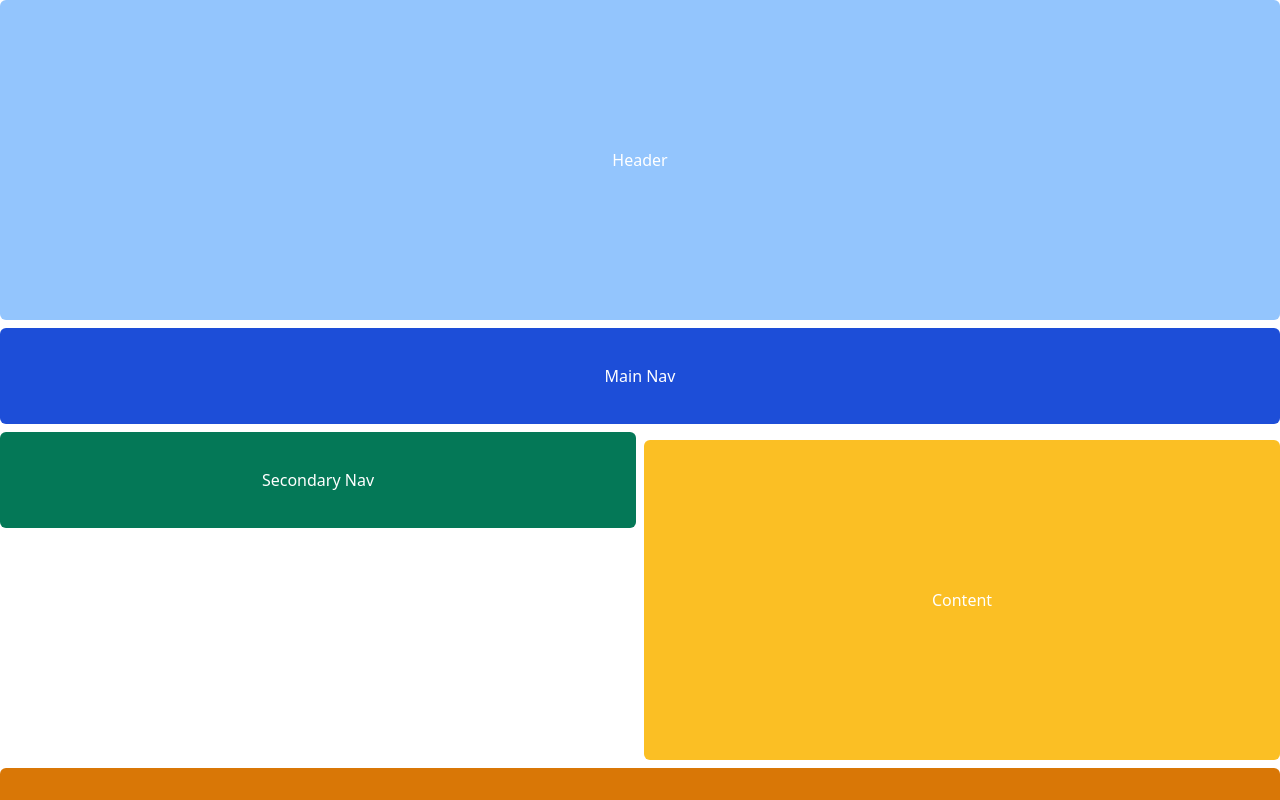
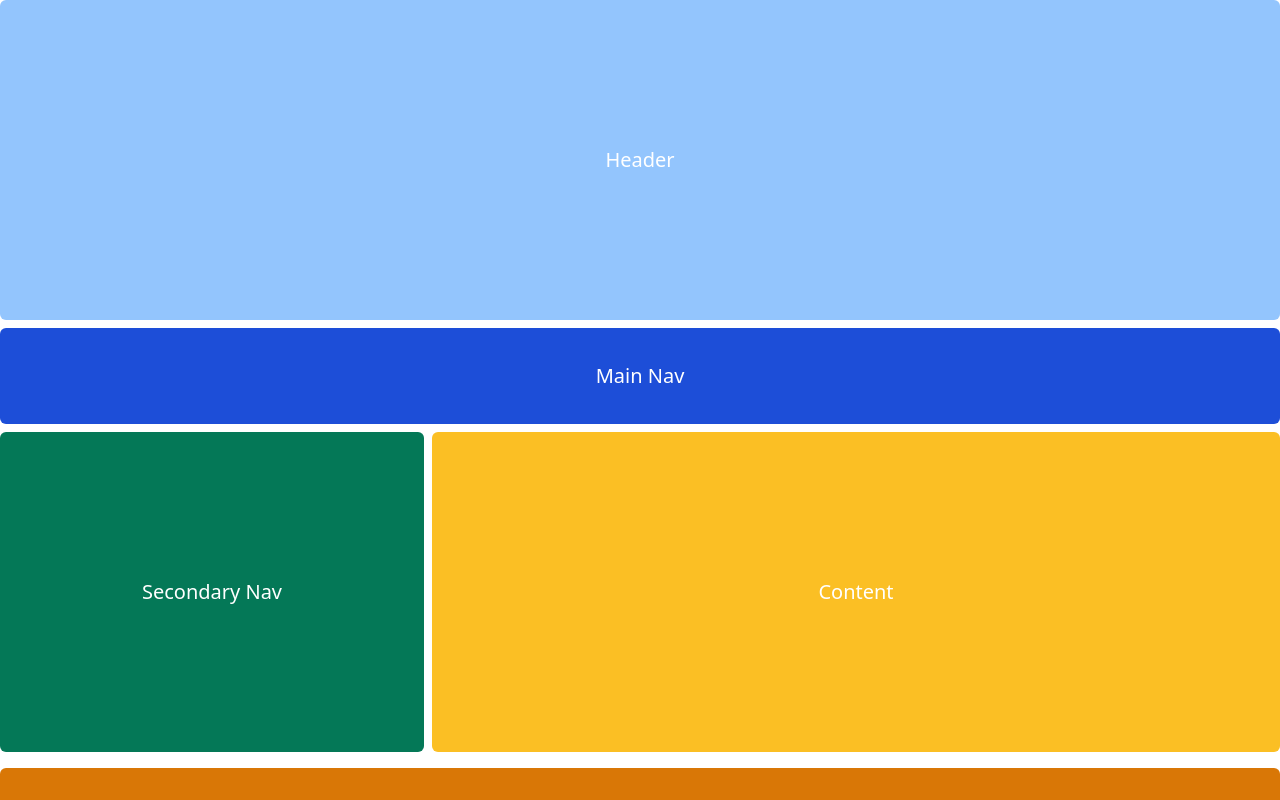
Before and after one commit to Ozone72/body-shotz, a website built with Vite: page index.html in a window 1280 px wide. Shown: the top 800 px of the page. Built offline with nearby package versions, Linux system fonts and the light colour scheme.

Commit message:
adds breakpoints for larger screens

```diff
--- a/index.html
+++ b/index.html
@@ -11,7 +11,7 @@
 
 <body class="container mx-auto">
   <div class="min-h-screen min-w-screen flex flex-col
-              items-center justify-center text-white gap-2
+              items-center justify-center text-white gap-2 xs:text-sm sm:text-base md:text-lg lg:text-xl
               ">
     <header class="bg-blue-300 flex flex-col flex-shrink justify-center items-center rounded-md h-80 w-full">
       <h1>Header</h1>
@@ -19,11 +19,11 @@
     <nav class="bg-blue-700 flex flex-col flex-shrink justify-center items-center rounded-md h-24 w-full">
       <h1>Main Nav</h1>
     </nav>
-    <div class="flex flex-col md:flex-row justify-center w-full space-y-2 md:space-x-2 text-center">
-      <nav class="bg-green-700 rounded-md h-24 w-full flex items-center justify-center">
+    <div class="flex flex-col md:flex-row justify-center w-full text-center">
+      <nav class="bg-green-700 mb-2 md:mr-2 rounded-md h-24 md:h-80 w-full md:w-1/3 flex items-center justify-center">
         <h1>Secondary Nav</h1>
       </nav>
-      <main class="bg-yellow-400 rounded-md h-80 w-full flex items-center justify-center">
+      <main class="bg-yellow-400 rounded-md h-80 w-full md:w-2/3 flex items-center justify-center">
         <h1>Content</h1>
       </main>
     </div>
@@ -36,4 +36,11 @@
 </html>
 
 
-flex flex-row justify-center w-full space-x-2 text-center
+
+<!-- <nav class="bg-green-700 rounded-md h-80 w-1/3 flex items-center justify-center">
+  <h1>Secondary Nav</h1>
+</nav>
+<main class="bg-yellow-400 rounded-md h-80 w-2/3 flex items-center justify-center">
+  <h1>Content</h1>
+</main>
+</div> -->
```
